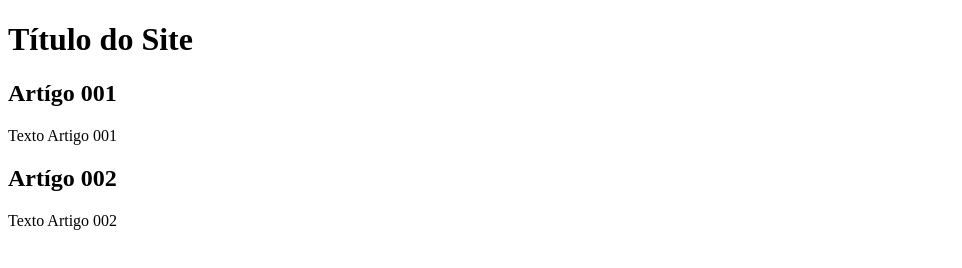
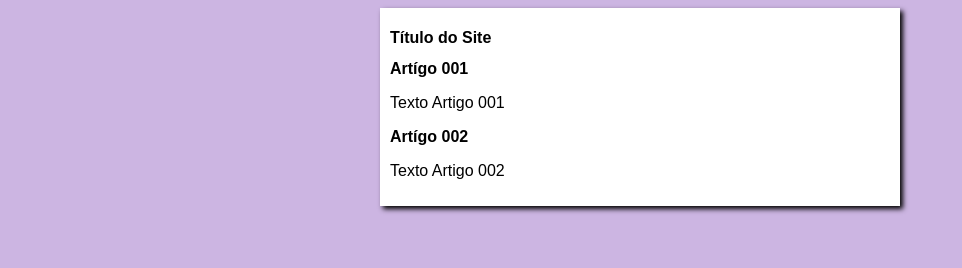
Before and after one commit to viniitl/projeto-site, a plain HTML site: page index.html in a window 1280 px wide. Shown: the whole page, without its empty margins (0-962 px from the left). Drawn offline with Linux system fonts and the light colour scheme.

Commit message:
iniciei o design

```diff
--- /dev/null
+++ b/estilos/style.css
@@ -0,0 +1,16 @@
+* {
+    font-family: Arial, Helvetica, sans-serif;
+    font-size: 16px;
+}
+
+body{
+    background-color: rgb(204, 181, 226);
+}
+
+main{
+    background-color: white;
+    width: 500px;
+    margin: auto;
+    padding: 10px;
+    box-shadow: 3px 3px 5px black;
+}
--- a/index.html
+++ b/index.html
@@ -3,6 +3,7 @@
 <head>
     <meta charset="UTF-8">
     <meta name="viewport" content="width=device-width, initial-scale=1.0">
+    <link rel="stylesheet" href="estilos/style.css">
     <title>Título do Site</title>
 </head>
 <body>
```
